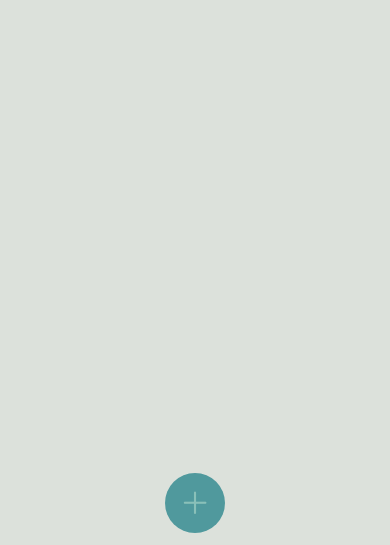
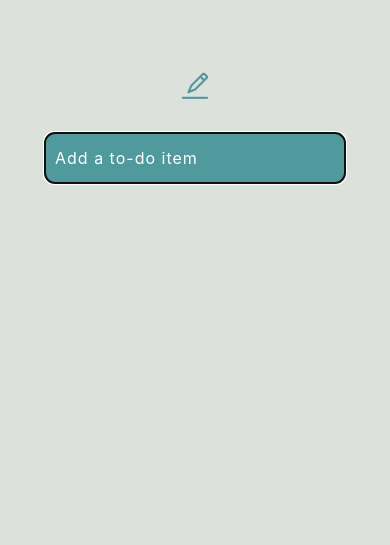
Before and after one commit to SaidNivek/ToDoApp, a React Native app: screen / in a window 390 px wide. Shown: the part 296-841 px from the top of the page. Built offline with nearby package versions, Linux system fonts and the light colour scheme.

Commit message:
Add up to setModalVisible working. Need to debug here

```diff
--- a/components/Home.js
+++ b/components/Home.js
@@ -28,7 +28,14 @@ const initialTodos = [
     }
 ]
 
+//States
+// This will set the initial state of the to do list items
 const [todos, setTodos] = useState(initialTodos)
+
+// Modal visibility, which will change state if the modal has been clicked/pressed
+const [modalVisible, setModalVisible] = useState(false)
+// Modal input value, which will be updated in real time as the user types in to-do list items
+const [todoInputValue, setTodoInputValue] = useState()
 
 // Functions
 // handleClearTodos will remove the entire list when you press the trash button in the header
@@ -37,8 +44,7 @@ const handleClearTodos = () => {
     setTodos([])
 }
 
-// Modal visibility, which will change state if the modal has been clicked/pressed
-const [modalVisible, setModalVisible] = useState(false)
+
 
   return (
     <>
@@ -52,6 +58,8 @@ const [modalVisible, setModalVisible] = useState(false)
         <InputModal
             modalVisible={modalVisible}
             setModalVisible={setModalVisible}
+            todoInputValue={todoInputValue}
+            setTodoInputValue={setTodoInputValue}
         />
     </>
   )
--- a/components/InputModal.js
+++ b/components/InputModal.js
@@ -14,16 +14,23 @@ import {
 
 import { AntDesign } from "@expo/vector-icons"
 
-function InputModal(modalVisible, setModalVisible) {
+function InputModal(modalVisible, setModalVisible, todoInputValue, setTodoInputValue) {
 
     // Functions
     // handleCloseModal will set the modal visibility to false, which will close the modal
     const handleCloseModal = () => {
         setModalVisible(false)
     }
+
+    // handleSubmit will
+    const handleSubmit = () => {
+
+    }
   return (
     <>
-        <ModalButton onPress={() => {}}>
+        {/* Must pass setModalVisibile to the  onPress handler to get the modal to open when pressing the '+' sign
+            Passing in 'true' will make the modal appear when the '+' is clicked */}
+        <ModalButton onPress={() => {setModalVisible(true)}}>
             <AntDesign name="plus" size={30} color={colors.secondary} />
         </ModalButton>
 
@@ -35,7 +42,23 @@ function InputModal(modalVisible, setModalVisible) {
             // Take a function which will run when the user presses on the back button
             onRequestClose={handleCloseModal}
         >
+            <ModalContainer>
+                <ModalIcon>
+                    <AntDesign name="edit" size={30} color={colors.tertiary} />
+                </ModalIcon>
 
+                <StyledInput
+                    placeholder="Add a to-do item"
+                    placeholderTextColor={colors.alternative}
+                    selectionColor={colors.secondary}
+                    autoFocus={true}
+                    // Takes the text that has been input and uses the setState function to set the todoInputValue to what has been enetered
+                    onChangeText={(text) => setTodoInputValue(text)}
+                    // Sets the value of the text field to match the value of the todoInputValue, which is set, above
+                    value={todoInputValue}
+                    onSubmitEditing={handleSubmit}
+                />
+            </ModalContainer>
         </Modal>
     </>
   )
```
